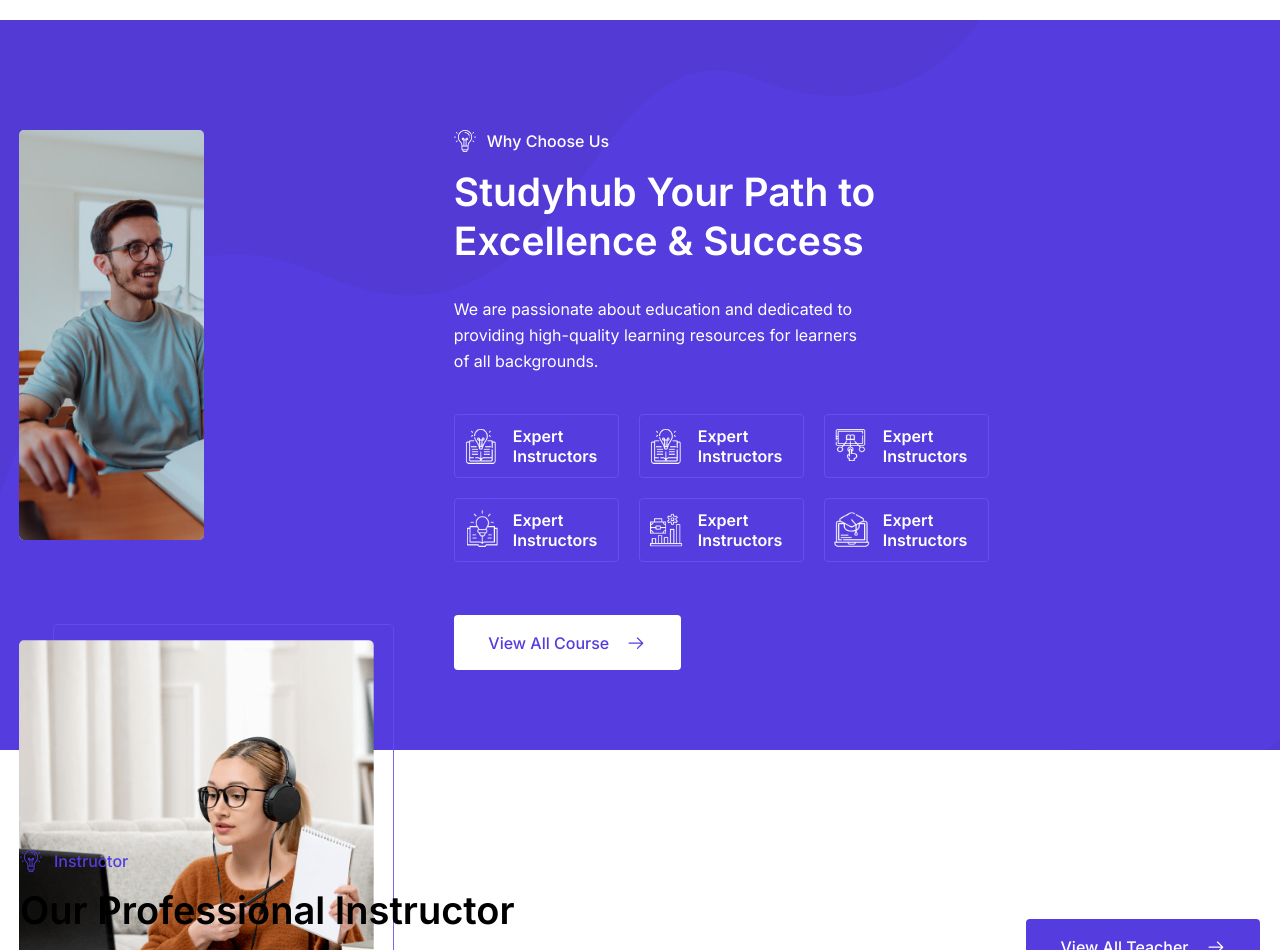
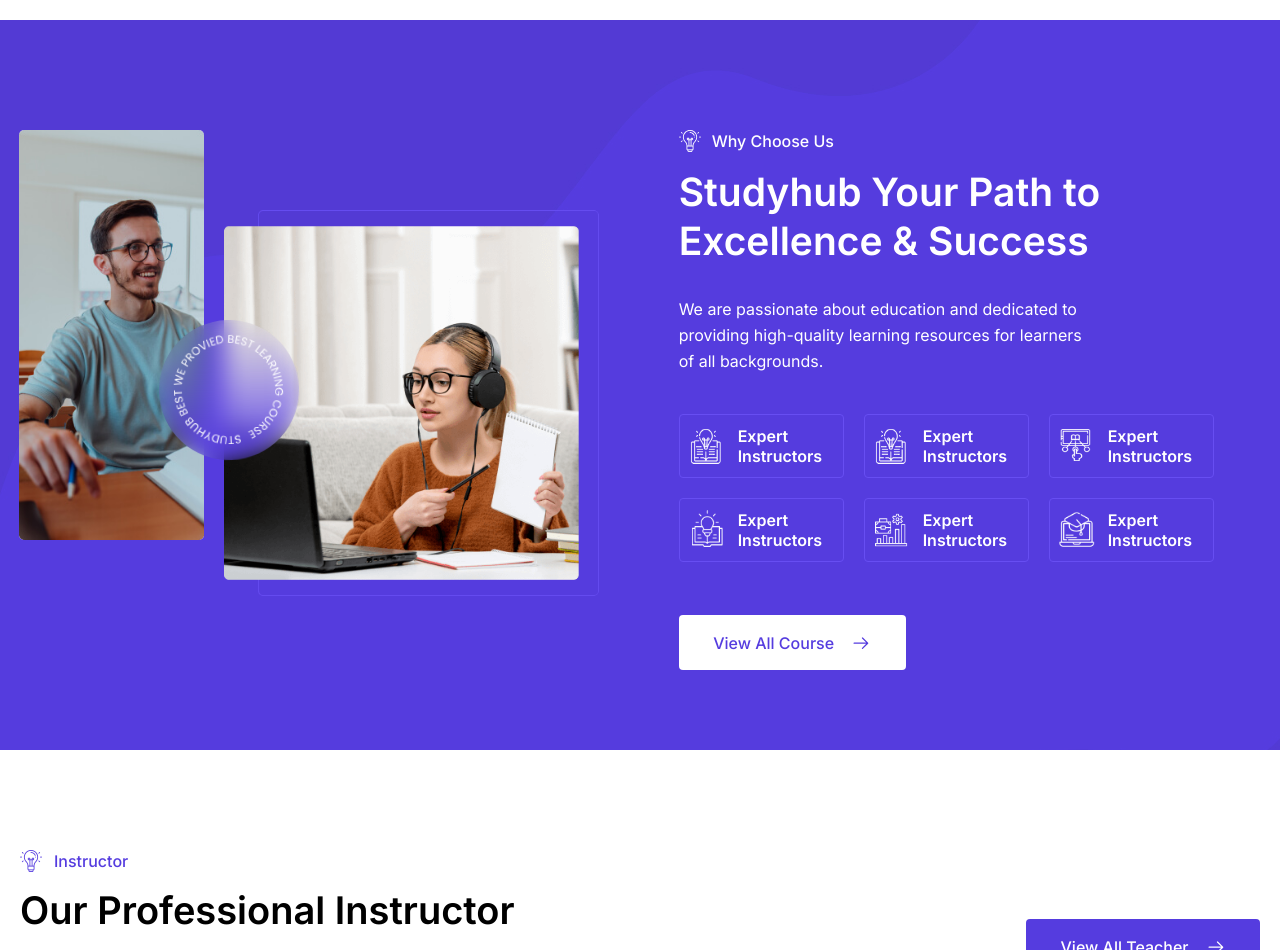
Before and after one commit to Daniel24356/E-learning, a React (Vite) app: page / in a window 1280 px wide. Shown: the part 4140-5090 px from the top of the page. Built offline with nearby package versions, Linux system fonts and the light colour scheme.

Commit message:
uncommented study.css

```diff
--- a/src/pages/Study/study.css
+++ b/src/pages/Study/study.css
@@ -6,11 +6,11 @@
     padding-top: 110px;
     padding-left: 19px;
 }
-/* .boy-girl{
+.boy-girl{
     display: flex;
     gap: 20px;
     position: relative;
-} */
+}
 .cycle-logo{
 }
 .cycle-logo img{
```
